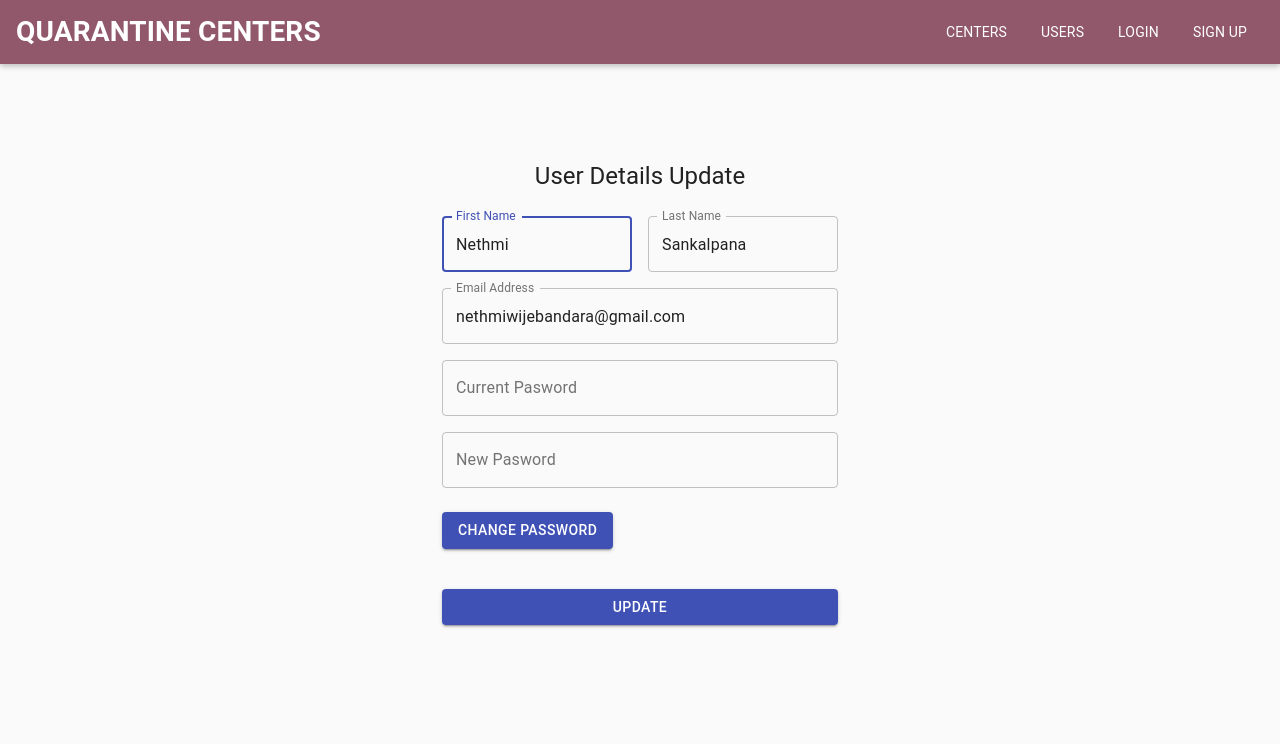
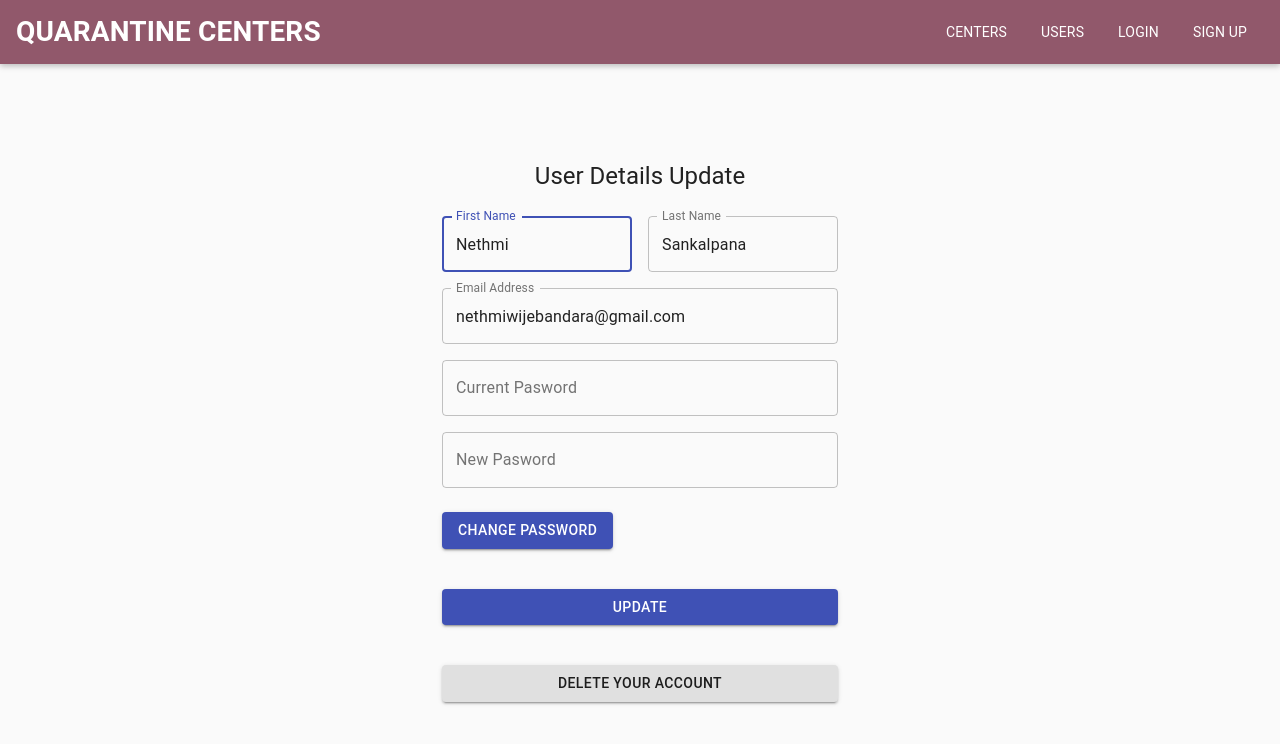
Before and after one commit to hiruni25/QCRS-frontend, a React (Create React App) app: page /UserDetailsUpdate in a window 1280 px wide. Shown: the top 744 px of the page. Built offline with nearby package versions, Linux system fonts and the light colour scheme.

Commit message:
feat(update_pge): add delete account option

```diff
--- a/src/users/UserDetailsUpdate.js
+++ b/src/users/UserDetailsUpdate.js
@@ -104,6 +104,16 @@ export default function UserDetailsUpdate() {
             >
               Update
             </Button>
+            <Button
+              type="submit"
+              fullWidth
+              variant="contained"
+              color="#fc0320"
+              className={classes.submit}
+              href="./"
+            >
+              Delete your account
+            </Button>
           </form>
         </div>
       </Container>
```
